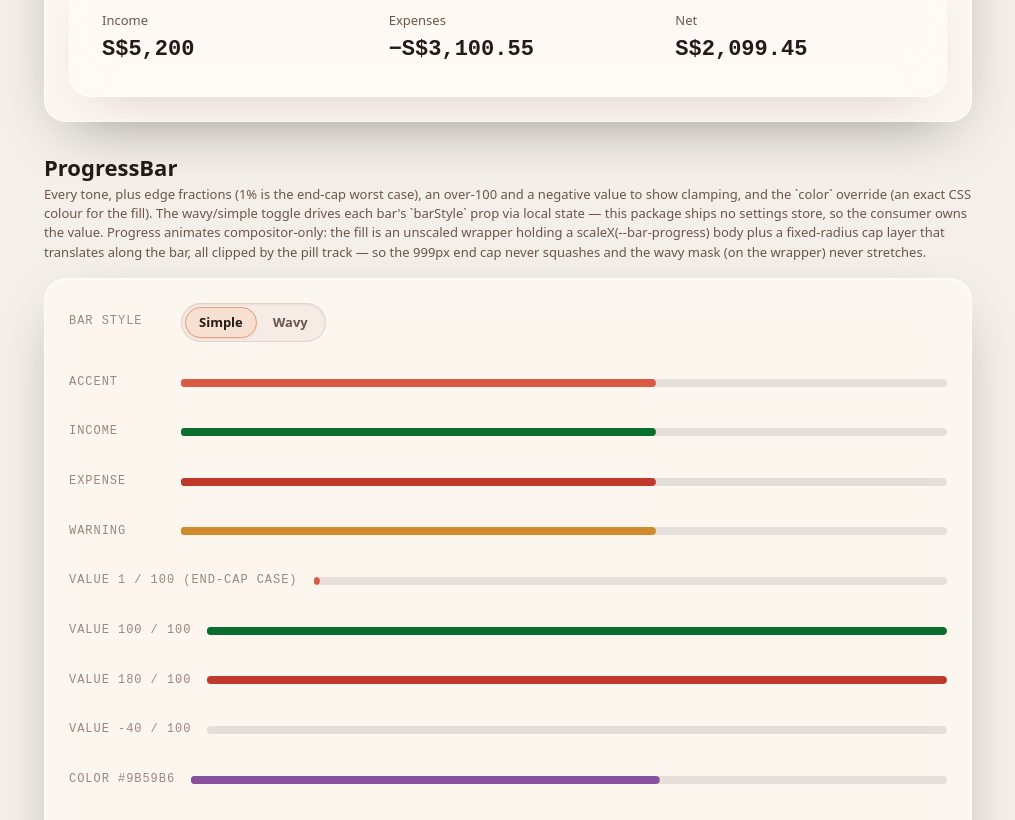
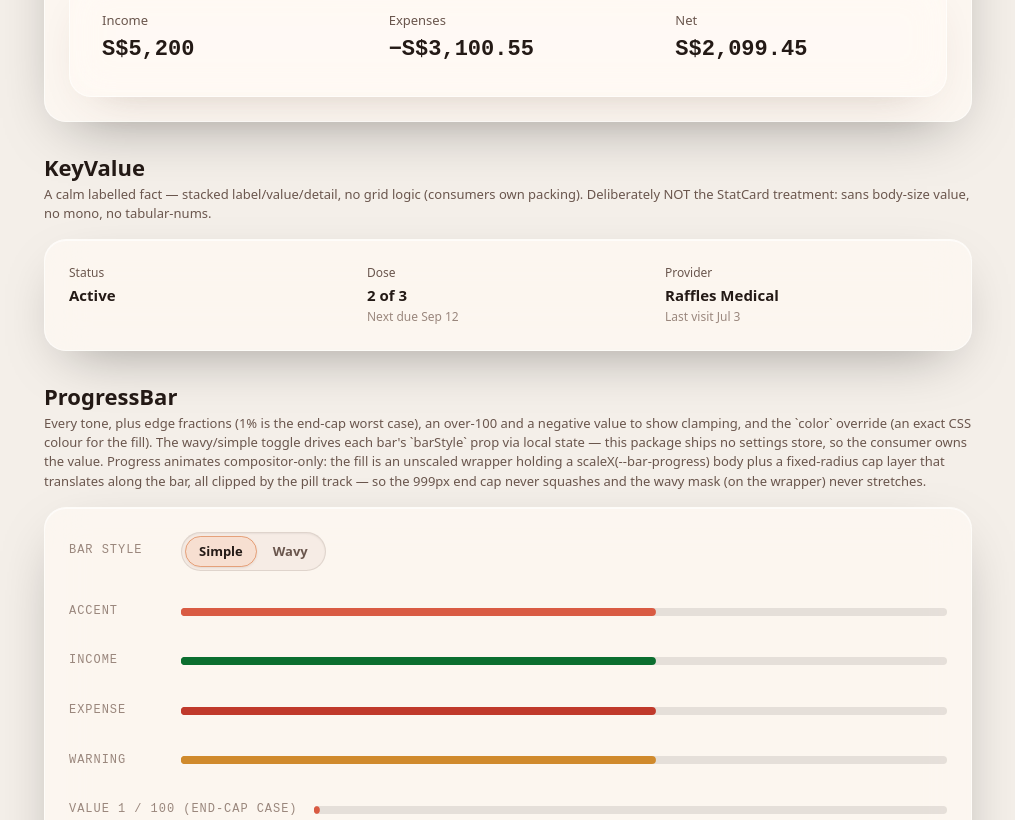
Before and after one commit to satriotsubasa/satrio-glass-design, a React (Vite) app: page / in a window 1280 px wide. Shown: the part 6339-7159 px from the top of the page, without its empty margins (132-1147 px from the left). Built offline with nearby package versions, Linux system fonts and the light colour scheme.

Commit message:
Add KeyValue component
A calm labelled fact for stacked label/value/detail — sans body-size
value, no mono, no tabular-nums, no grid logic (consumers own packing).

```diff
--- /dev/null
+++ b/src/components/ui/KeyValue.module.css
@@ -0,0 +1,4 @@
+.keyValue { display: flex; flex-direction: column; gap: 2px; }
+.label { font-size: var(--fs-caption); color: var(--label-2); }
+.value { font-family: var(--font-sans); font-size: var(--fs-body); font-weight: 600; }
+.detail { font-size: var(--fs-caption); color: var(--label-3); }
--- /dev/null
+++ b/src/components/ui/KeyValue.tsx
@@ -0,0 +1,20 @@
+import styles from './KeyValue.module.css'
+
+export interface KeyValueProps {
+  label: string
+  value: React.ReactNode
+  detail?: React.ReactNode
+  className?: string
+}
+
+// Stacked label-over-value. No grid logic — consumers own packing. Deliberately NOT the StatCard
+// treatment: sans, body-size, no tabular-nums — a calm labelled fact, not a headline metric.
+export function KeyValue({ label, value, detail, className }: KeyValueProps) {
+  return (
+    <div className={[styles.keyValue, className].filter(Boolean).join(' ')}>
+      <span className={styles.label}>{label}</span>
+      <span className={styles.value}>{value}</span>
+      {detail && <span className={styles.detail}>{detail}</span>}
+    </div>
+  )
+}
--- a/src/docs/Gallery.tsx
+++ b/src/docs/Gallery.tsx
@@ -24,6 +24,7 @@ import {
   FilterChip,
   ICON_SHAPE_CLASSES,
   ICON_SHAPE_OPTIONS,
+  KeyValue,
   ListRow,
   Modal,
   NumberStepper,
@@ -779,6 +780,14 @@ export function Gallery({ animations, onAnimationsChange }: GalleryProps) {
         </Panel>
       </Section>
 
+      <Section title="KeyValue" subheading="A calm labelled fact — stacked label/value/detail, no grid logic (consumers own packing). Deliberately NOT the StatCard treatment: sans body-size value, no mono, no tabular-nums.">
+        <div className={styles.grid}>
+          <KeyValue label="Status" value="Active" />
+          <KeyValue label="Dose" value="2 of 3" detail="Next due Sep 12" />
+          <KeyValue label="Provider" value="Raffles Medical" detail="Last visit Jul 3" />
+        </div>
+      </Section>
+
       <Section
         title="ProgressBar"
         subheading="Every tone, plus edge fractions (1% is the end-cap worst case), an over-100 and a negative value to show clamping, and the `color` override (an exact CSS colour for the fill). The wavy/simple toggle drives each bar's `barStyle` prop via local state — this package ships no settings store, so the consumer owns the value. Progress animates compositor-only: the fill is an unscaled wrapper holding a scaleX(--bar-progress) body plus a fixed-radius cap layer that translates along the bar, all clipped by the pill track — so the 999px end cap never squashes and the wavy mask (on the wrapper) never stretches."
--- a/src/index.ts
+++ b/src/index.ts
@@ -28,6 +28,7 @@ export { RadioListRow } from './components/ui/RadioListRow'
 export type { RadioListOption } from './components/ui/RadioListRow'
 export { ReorderList } from './components/ui/ReorderList'
 export { StatCard } from './components/ui/StatCard'
+export { KeyValue } from './components/ui/KeyValue'
 export { Skeleton } from './components/ui/Skeleton'
 export { EmptyState } from './components/ui/EmptyState'
 export { PillRail } from './components/ui/PillRail'
```
Also changed, not shown: 2 other files (tests, documents, lock files or other folders).
